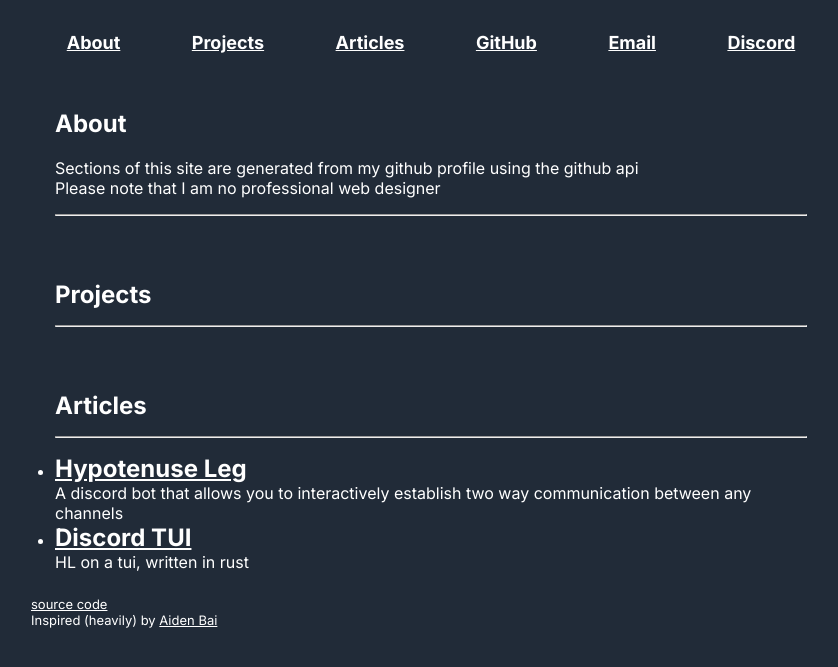
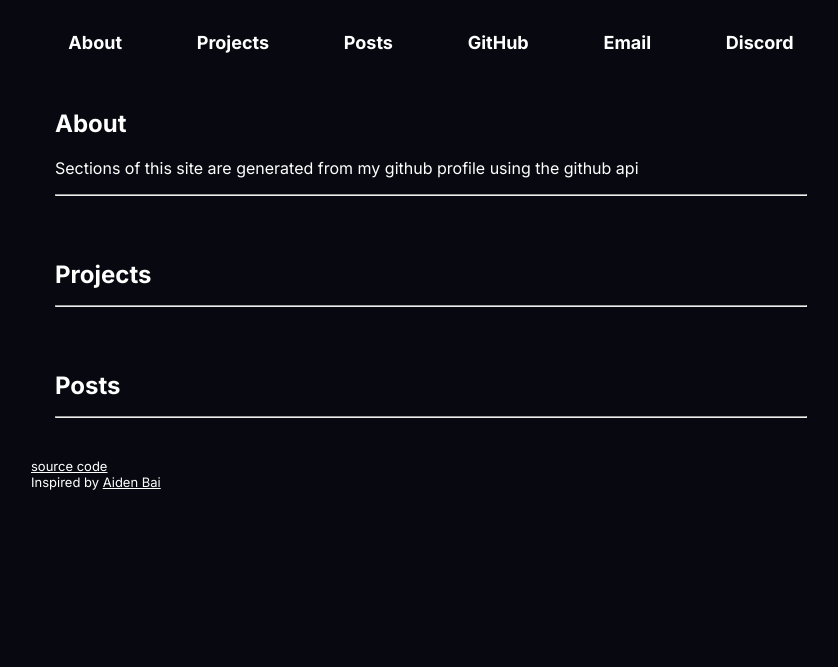
Before and after one commit to AngleSideAngle/AngleSideAngle.github.io, a Jekyll site: the page built from index.md, in a window 1280 px wide. Shown: the top 667 px of the page, without its empty margins (209-1047 px from the left). Built offline with Jekyll 4.4.1, drawn with Linux system fonts in a browser that asks for light colours.

Commit message:
styling revamp

```diff
--- a/_data/nav.yml
+++ b/_data/nav.yml
@@ -2,8 +2,8 @@
   link: "#about"
 - name: Projects
   link: "#projects"
-- name: Articles
-  link: "#articles"
+- name: Posts
+  link: "#posts"
 - name: GitHub
   link: https://github.com/AngleSideAngle
   image: /images/GitHub.png
--- a/_layouts/default.html
+++ b/_layouts/default.html
@@ -55,7 +55,7 @@
         <div class="footer">
             <a href="https://github.com/AngleSideAngle/AngleSideAngle.github.io">source code</a>
             <br>
-            Inspired (heavily) by <a href="https://aidenybai.com/">Aiden Bai</a>
+            Inspired by <a href="https://aidenybai.com/">Aiden Bai</a>
         </div>
     </body>
 
--- a/_sass/body.scss
+++ b/_sass/body.scss
@@ -1,14 +1,13 @@
-.project>div {
+.project > div{
     box-sizing: border-box;
     margin: var(--fixed);
     padding: var(--fixed);
     background-color: $foreground;
     border-radius: var(--radius);
-    /* box-shadow: 0 0 1rem var(--shadow); */
-    transition: 1s ease-in-out;
+    transition: 500ms ease-in-out;
 }
 
-.project>div:hover {
+.project > div:hover {
     background-color: $interaction;
     box-shadow: 0 0 1rem var(--shadow);
 }
--- a/_sass/main.scss
+++ b/_sass/main.scss
@@ -1,8 +1,10 @@
 $fonts: 'Inter', sans-serif;
-$background: #212B38;
-// 2B3A4C
-$foreground: #37465B;
-$interaction: #006994;
+$background: #080810;
+// background: 212B38
+// fg: 2B3A4C
+// inter: 37465B
+$foreground: #142832;
+$interaction: #14323c;
 $normal: white;
 $bold: black;
 $accent: yellow;
@@ -12,12 +14,12 @@ $width: 50rem;
 * {
     margin: 0;
     padding: 0;
+    color: $normal;
 }
 
 body {
     font-family: $fonts;
     background-color: $background;
-    color: $normal;
 }
 
 .footer {
@@ -62,10 +64,6 @@ hr {
     grid-template: auto/1fr 1fr;
 }
 
-a {
-    color: white;
-}
-
 /* small screen formatting */
 @media screen and (max-width: 1024px) {
     .grid {
--- a/_sass/nav.scss
+++ b/_sass/nav.scss
@@ -1,9 +1,9 @@
-nav {
-    /* width: 100%; */
-    position: sticky;
-    top: 0;
-    background-color: $interaction;
-}
+// nav {
+//     /* width: 100%; */
+//     position: sticky;
+//     top: 0;
+//     background-color: $interaction;
+// }
 
 nav .container {
     align-items: center;
@@ -17,6 +17,7 @@ nav > ul {
 }
 
 nav li > a {
+    text-decoration: none;
     font-size: large;
     font-weight: bold;
     border-radius: var(--radius);
--- a/index.md
+++ b/index.md
@@ -8,7 +8,6 @@ title: Asa Paparo
         <h2>About</h2>
         <br>
         <p>Sections of this site are generated from my github profile using the github api</p>
-        <p>Please note that I am no professional web designer</p>
         <hr>
         <div class="project container">
             <!-- About is auto generated in gen.js-->
@@ -23,17 +22,17 @@ title: Asa Paparo
         </div>
     </section>
 
-    <section id="articles">
-        <h2>Articles</h2>
+    <section id="posts">
+        <h2>Posts</h2>
         <hr>
-        <ul>
-            {% for prj in site.data.projects %}
+        <!-- <ul>
+            {% for post in site.posts %}
             <li>
-                <h2><a href="{{ prj.url }}">{{ prj.name }}</a></h2>
-                {{ prj.desc }}
+                <h2><a href="{{ post.url }}">{{ post.name }}</a></h2>
+                {{ post.desc }}
             </li>
             {% endfor %}
-        </ul>
+        </ul> -->
     </section>
 </main>
 
--- a/old/scripts/gen.js
+++ b/old/scripts/gen.js
@@ -2,13 +2,7 @@ const ABOUT_REQUEST = new XMLHttpRequest();
 const PROJECT_REQUEST = new XMLHttpRequest();
 
 const ABOUT_DOM = document.getElementById("about").getElementsByClassName("project")[0];
-const PROJECT_DOM = document.getElementById("projects").getElementsByClassName("project")[0];
-
-const PROJECTS = [
-    "Hypotenuse-Leg",
-    "physics-game",
-    "starfish"
-]
+const PROJECT_DOM = document.getElementById("projects").getElementsByClassName("grid")[0];
 
 logError = (request) => {
     console.log(request)
@@ -20,9 +14,9 @@ let projectBox = (title, content, link, language) => {
         `<div>
             <a href = "${link}">
                 <h3>${title}</h3>
-                <p>${content}</p>
-                <span class="lang">${language}</span>
             </a>
+            <p>${content}</p>
+            <span class="lang">${language}</span>
         </div>`
     )
 }
```
Also changed, not shown: old/music.html (deleted, +0 -45 lines).
